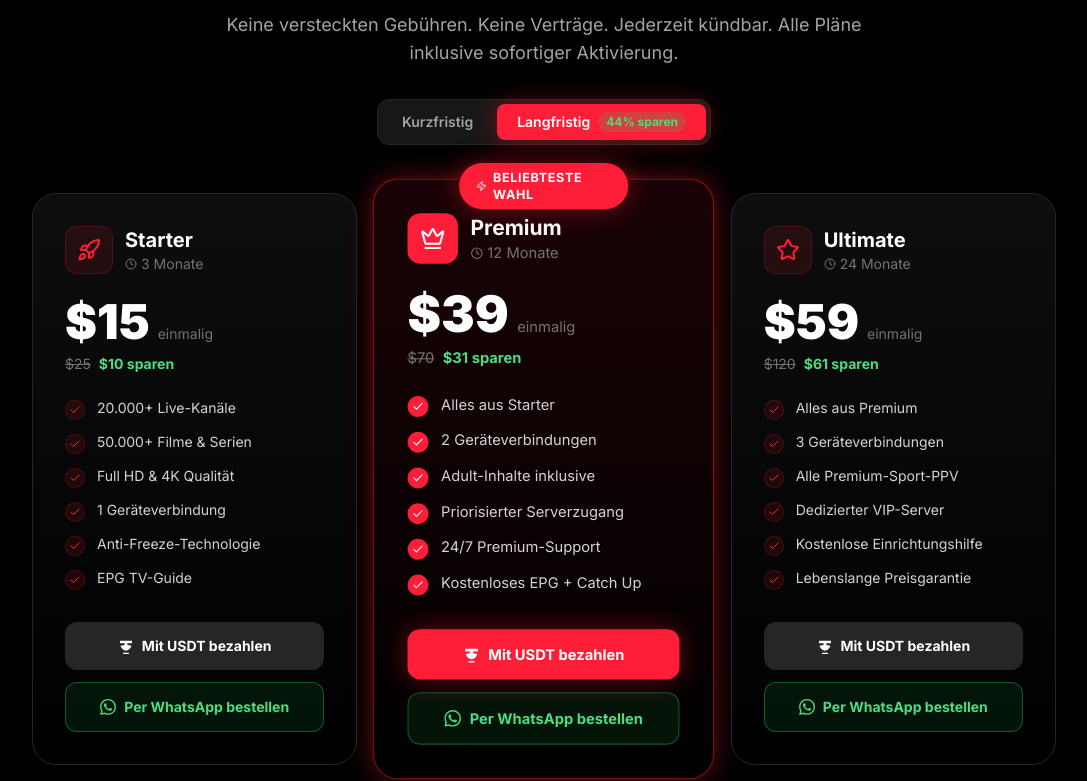
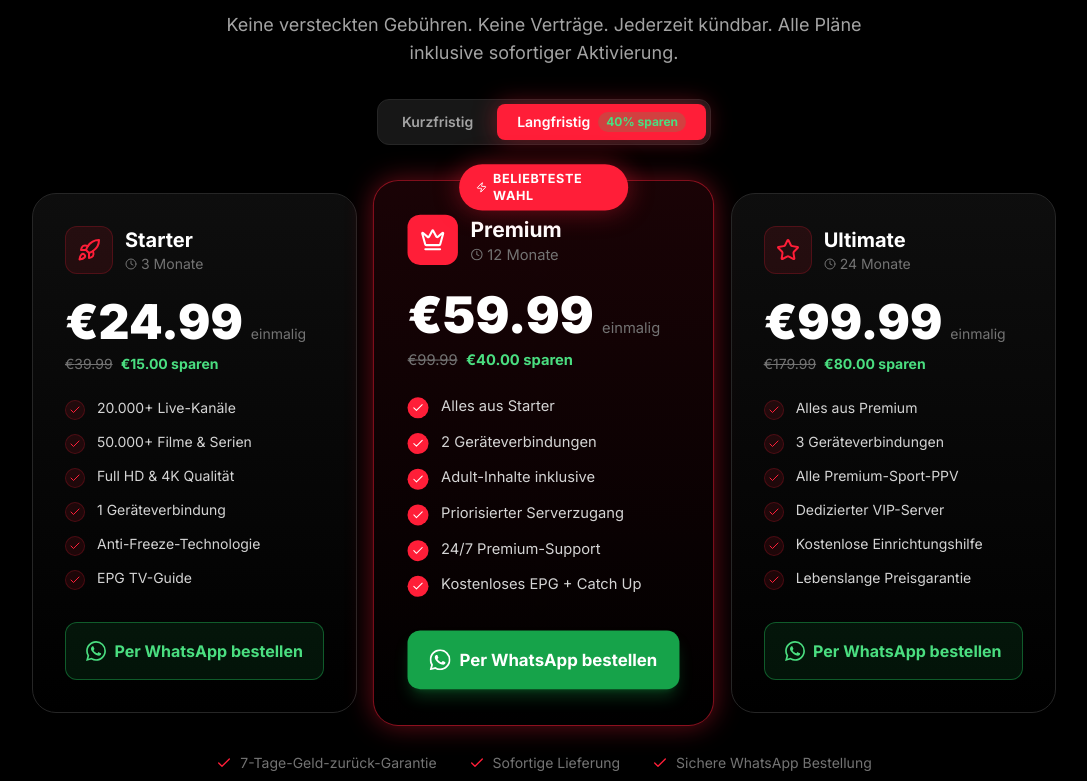
Before and after one commit to Arnoow1/german-iptv-stream, a React (Vite) app: page / in a window 1280 px wide. Shown: the part 3202-3983 px from the top of the page, without its empty margins (96-1183 px from the left). Built offline with nearby package versions, Linux system fonts and the light colour scheme.

Commit message:
Update Pricing.tsx

```diff
--- a/src/components/Pricing.tsx
+++ b/src/components/Pricing.tsx
@@ -1,14 +1,14 @@
 import { useState } from 'react';
 import { Check, Crown, Rocket, Star, Clock, Zap } from 'lucide-react';
-import { WhatsAppIcon, UsdtIcon } from '@/components/BrandIcons';
+import { WhatsAppIcon } from '@/components/BrandIcons';
 
 const plans = [
   {
     icon: Rocket,
     name: 'Starter',
     duration: '3 Monate',
-    price: 15,
-    original: 25,
+    price: 24.99,
+    original: 39.99,
     features: [
       '20.000+ Live-Kanäle',
       '50.000+ Filme & Serien',
@@ -23,8 +23,8 @@ const plans = [
     icon: Crown,
     name: 'Premium',
     duration: '12 Monate',
-    price: 39,
-    original: 70,
+    price: 59.99,
+    original: 99.99,
     features: [
       'Alles aus Starter',
       '2 Geräteverbindungen',
@@ -39,8 +39,8 @@ const plans = [
     icon: Star,
     name: 'Ultimate',
     duration: '24 Monate',
-    price: 59,
-    original: 120,
+    price: 99.99,
+    original: 179.99,
     features: [
       'Alles aus Premium',
       '3 Geräteverbindungen',
@@ -53,7 +53,7 @@ const plans = [
   },
 ];
 
-const whatsappLink = 'https://wa.me/10000000000';
+const whatsappNumber = '212638841368';
 
 export default function Pricing() {
   const [billing, setBilling] = useState<'monthly' | 'yearly'>('yearly');
@@ -89,14 +89,20 @@ export default function Pricing() {
             >
               Langfristig
               <span className="px-2 py-0.5 rounded-full text-xs bg-green-500/20 text-green-400 font-bold">
-                44% sparen
+                40% sparen
               </span>
             </button>
           </div>
         </div>
 
         <div className="grid grid-cols-1 lg:grid-cols-3 gap-6 max-w-5xl mx-auto">
-          {plans.map((plan, i) => (
+          {plans.map((plan, i) => {
+            const message = encodeURIComponent(
+              `Hallo! Ich möchte das ${plan.name} Paket (${plan.duration} für €${plan.price}) bestellen.`
+            );
+            const dynamicWhatsappLink = `https://wa.me/${whatsappNumber}?text=${message}`;
+
+            return (
               <div
                 key={i}
                 className={`relative rounded-3xl p-8 border transition-all duration-300 hover:-translate-y-2 ${
@@ -128,13 +134,13 @@ export default function Pricing() {
 
                 <div className="mb-6">
                   <div className="flex items-baseline gap-2">
-                  <span className="text-5xl font-black">${plan.price}</span>
+                    <span className="text-5xl font-black">€{plan.price}</span>
                     <span className="text-neutral-500 text-sm">einmalig</span>
                   </div>
                   <div className="flex items-center gap-2 mt-2">
-                  <span className="text-neutral-500 line-through text-sm">${plan.original}</span>
+                    <span className="text-neutral-500 line-through text-sm">€{plan.original}</span>
                     <span className="text-green-400 text-sm font-bold">
-                    ${plan.original - plan.price} sparen
+                      €{(plan.original - plan.price).toFixed(2)} sparen
                     </span>
                   </div>
                 </div>
@@ -152,37 +158,30 @@ export default function Pricing() {
                   ))}
                 </ul>
 
-              <div className="space-y-3">
+                <div>
                   <a
-                  href="#"
-                  className={`flex items-center justify-center gap-2 py-3.5 rounded-xl font-bold text-sm transition-all duration-300 hover:scale-[1.02] ${
+                    href={dynamicWhatsappLink}
+                    target="_blank"
+                    rel="noopener noreferrer"
+                    className={`w-full flex items-center justify-center gap-2 py-4 rounded-xl font-bold text-base transition-all duration-300 hover:scale-[1.02] ${
                       plan.popular
-                      ? 'bg-brand-500 hover:bg-brand-600 text-white glow-red'
-                      : 'bg-neutral-800 hover:bg-brand-500 text-white'
+                        ? 'bg-green-600 hover:bg-green-500 text-white shadow-lg shadow-green-600/30'
+                        : 'border border-green-500/40 bg-green-500/10 hover:bg-green-500/20 text-green-400'
                     }`}
                   >
-                  <UsdtIcon className="w-4 h-4" />
-                  Mit USDT bezahlen
-                </a>
-                <a
-                  href={whatsappLink}
-                  target="_blank"
-                  rel="noopener noreferrer"
-                  className="flex items-center justify-center gap-2 py-3.5 rounded-xl font-bold text-sm border border-green-500/40 bg-green-500/10 hover:bg-green-500/20 text-green-400 transition-all duration-300 hover:scale-[1.02]"
-                >
-                  <WhatsAppIcon className="w-4 h-4" />
+                    <WhatsAppIcon className="w-5 h-5" />
                     Per WhatsApp bestellen
                   </a>
                 </div>
               </div>
-          ))}
+            );
+          })}
         </div>
 
         <div className="mt-10 flex flex-wrap items-center justify-center gap-x-8 gap-y-3 text-sm text-neutral-500">
           <span className="flex items-center gap-2"><Check className="w-4 h-4 text-brand-500" /> 7-Tage-Geld-zurück-Garantie</span>
           <span className="flex items-center gap-2"><Check className="w-4 h-4 text-brand-500" /> Sofortige Lieferung</span>
-          <span className="flex items-center gap-2"><Check className="w-4 h-4 text-brand-500" /> Sichere Zahlung</span>
-          <span className="flex items-center gap-2"><Check className="w-4 h-4 text-brand-500" /> Krypto akzeptiert</span>
+          <span className="flex items-center gap-2"><Check className="w-4 h-4 text-brand-500" /> Sichere WhatsApp Bestellung</span>
         </div>
       </div>
     </section>
```
Lines whose indentation alone changed are shown as unchanged.
